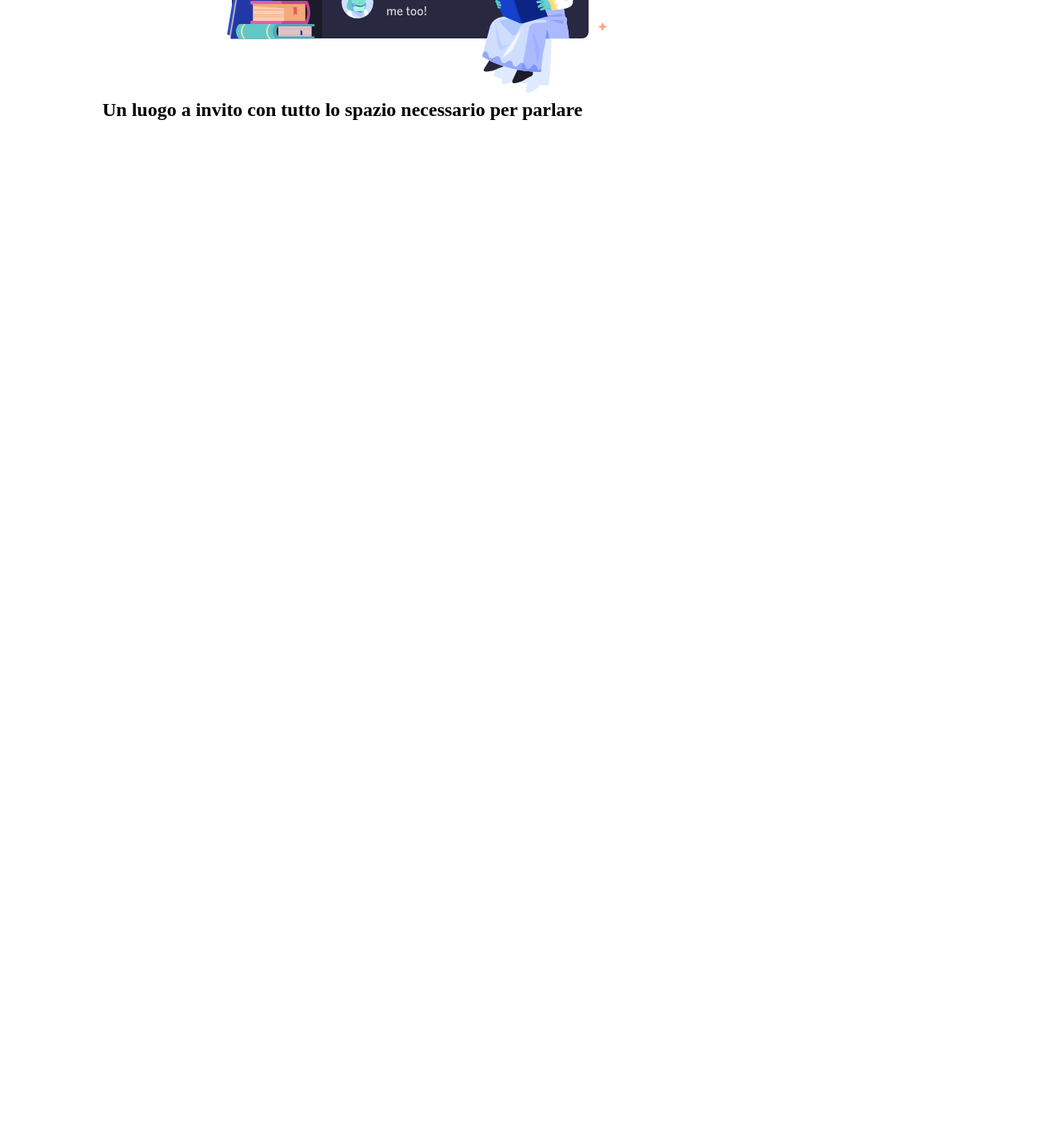
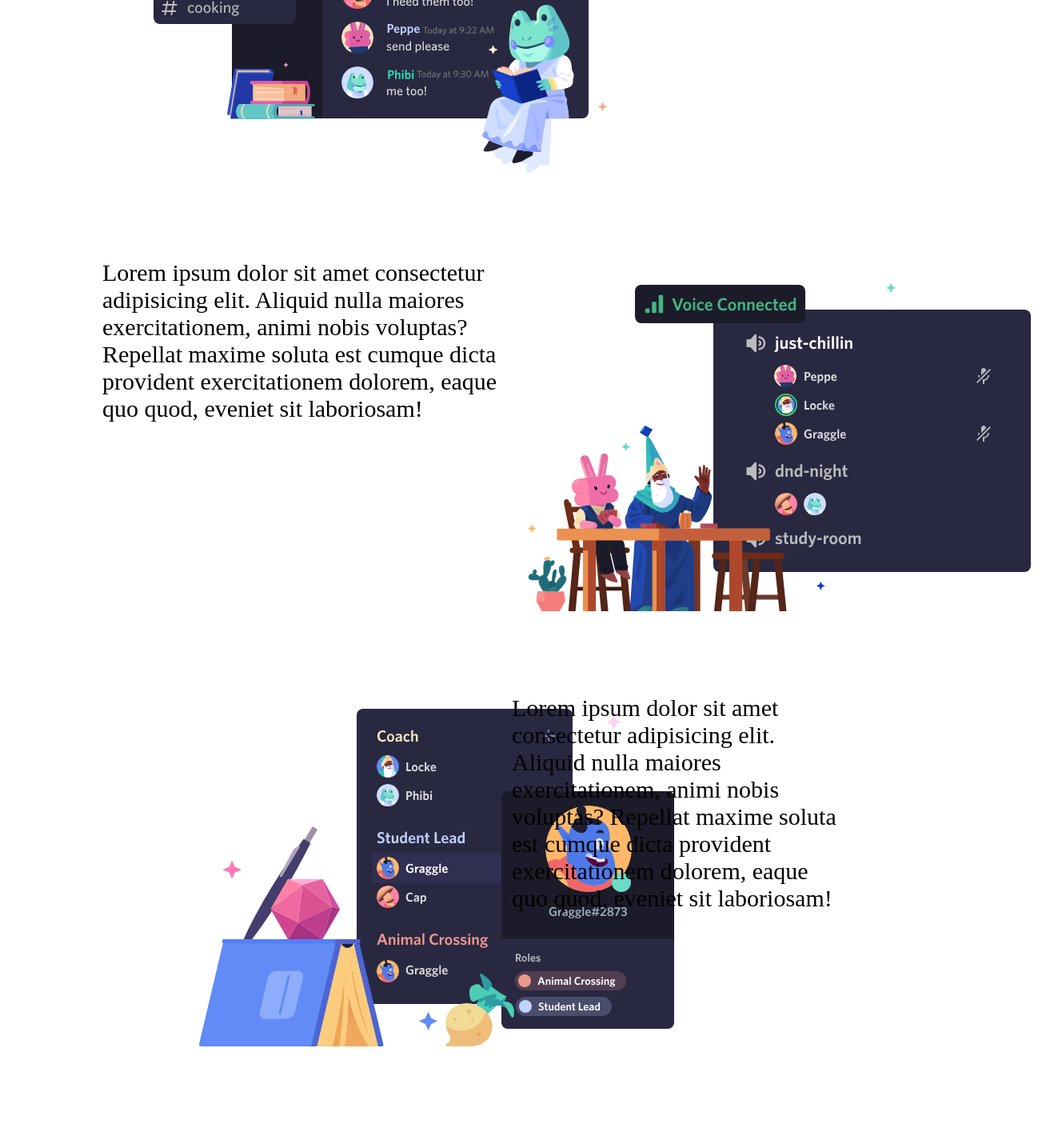
Before and after one commit to Giuseppe2408/htmlcss-discord, a plain HTML site: page index.html in a window 1280 px wide. Shown: the part 980-2395 px from the top of the page at 80% size, 1318 px wide, since content can reach past the window. Before the commit the page ends 1131 px from the top, so only its background shows below. Drawn offline with Linux system fonts and the light colour scheme.

Commit message:
fine main

```diff
--- a/css/style.css
+++ b/css/style.css
@@ -5,7 +5,7 @@
 }
 
 header {
-    background-color: rgb(9, 126, 221);
+    background-color: rgb(0, 49, 185);
 
 }
 
@@ -95,3 +95,41 @@ h1 {
     color: white;
     font-size: 25px;
 }
+
+.row {
+    width: 80%;
+    margin: 100px auto;
+}
+
+.row::after {
+    content: "";
+    display: table;
+    clear: both;
+}
+
+
+.img {
+    float: left;
+    width: 30%;
+}
+
+#float-left {
+    float: left;
+    width: 50%;
+    font-size: 30px;
+}
+
+#float-right {
+    float: left;
+    width: 30%;
+}
+
+.testo {
+    float: right;
+    width: 50%;
+    font-size: 30px;
+}
+
+.background {
+    background-color: grey;
+}
--- a/index.html
+++ b/index.html
@@ -62,11 +62,47 @@
 
         <section>
 
-            <div class="container">
-                <img src="img/item1.svg" alt="">
-                <div>
-                    <h2>Un luogo a invito con tutto lo spazio necessario per parlare</h2>
-                    <p></p>
+            <div class="row">
+
+                <div class="img">
+                    <img src="img/item1.svg" alt="">
+                </div>
+
+
+                <div class="testo">Lorem ipsum dolor sit amet consectetur adipisicing elit. Aliquid nulla maiores exercitationem, animi nobis voluptas? Repellat maxime soluta est cumque dicta provident exercitationem dolorem, eaque quo quod, eveniet sit laboriosam!</div>
+
+            </div>
+
+        </section>
+
+
+
+        <section>
+
+
+            <div class="row" class="background">
+
+                <div id="float-left">Lorem ipsum dolor sit amet consectetur adipisicing elit. Aliquid nulla maiores exercitationem, animi nobis voluptas? Repellat maxime soluta est cumque dicta provident exercitationem dolorem, eaque quo quod, eveniet sit laboriosam!</div>
+
+                <div id="float-right">
+                    <img src="img/item2.svg" alt="">
+                </div>
+
+        </section>
+
+        <section>
+
+            <div class="row">
+
+                <div class="row">
+
+                    <div class="img">
+                        <img src="img/item3.svg" alt="">
+                    </div>
+
+
+                    <div class="testo">Lorem ipsum dolor sit amet consectetur adipisicing elit. Aliquid nulla maiores exercitationem, animi nobis voluptas? Repellat maxime soluta est cumque dicta provident exercitationem dolorem, eaque quo quod, eveniet sit laboriosam!</div>
+
                 </div>
 
             </div>
@@ -75,19 +111,7 @@
 
         <section>
 
-            <div class="container"></div>
-
-        </section>
-
-        <section>
-
-            <div class="container"></div>
-
-        </section>
-
-        <section>
-
-            <div class="container"></div>
+            <div class="row"></div>
 
         </section>
 
```
